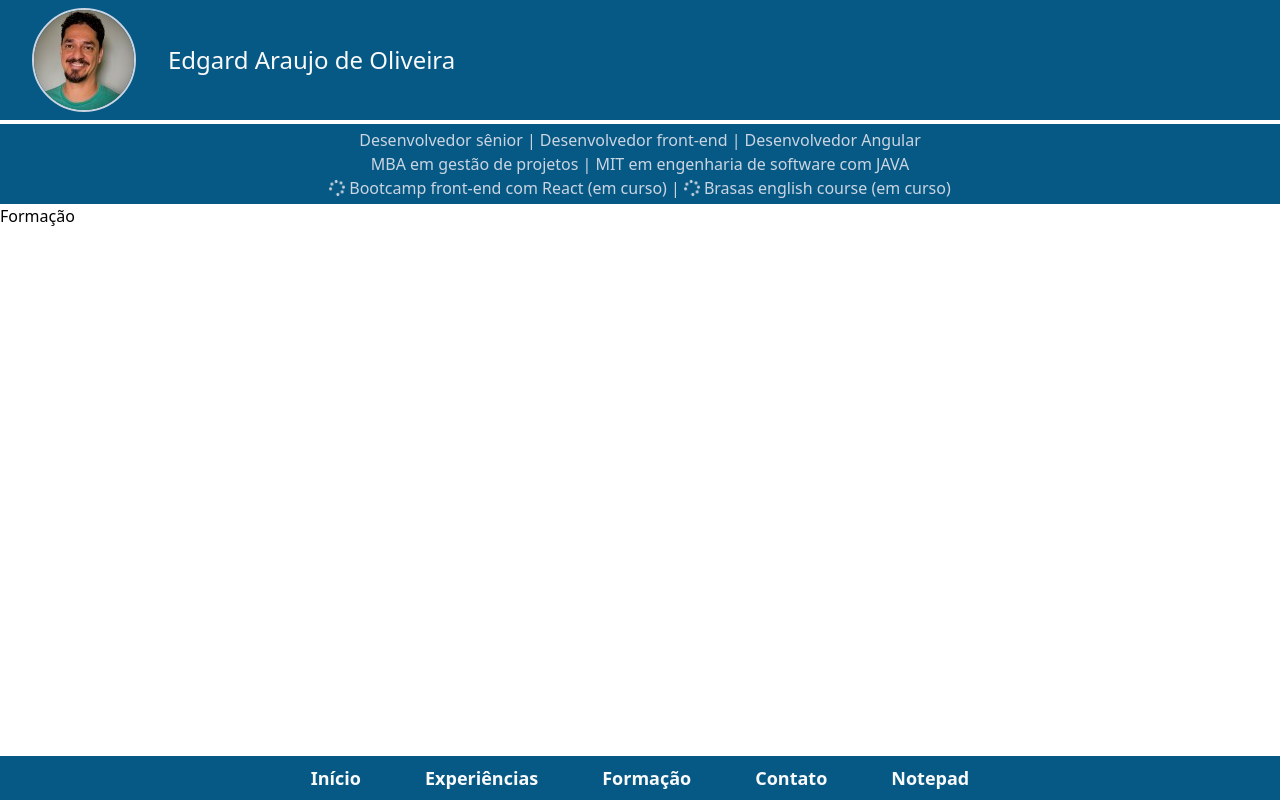
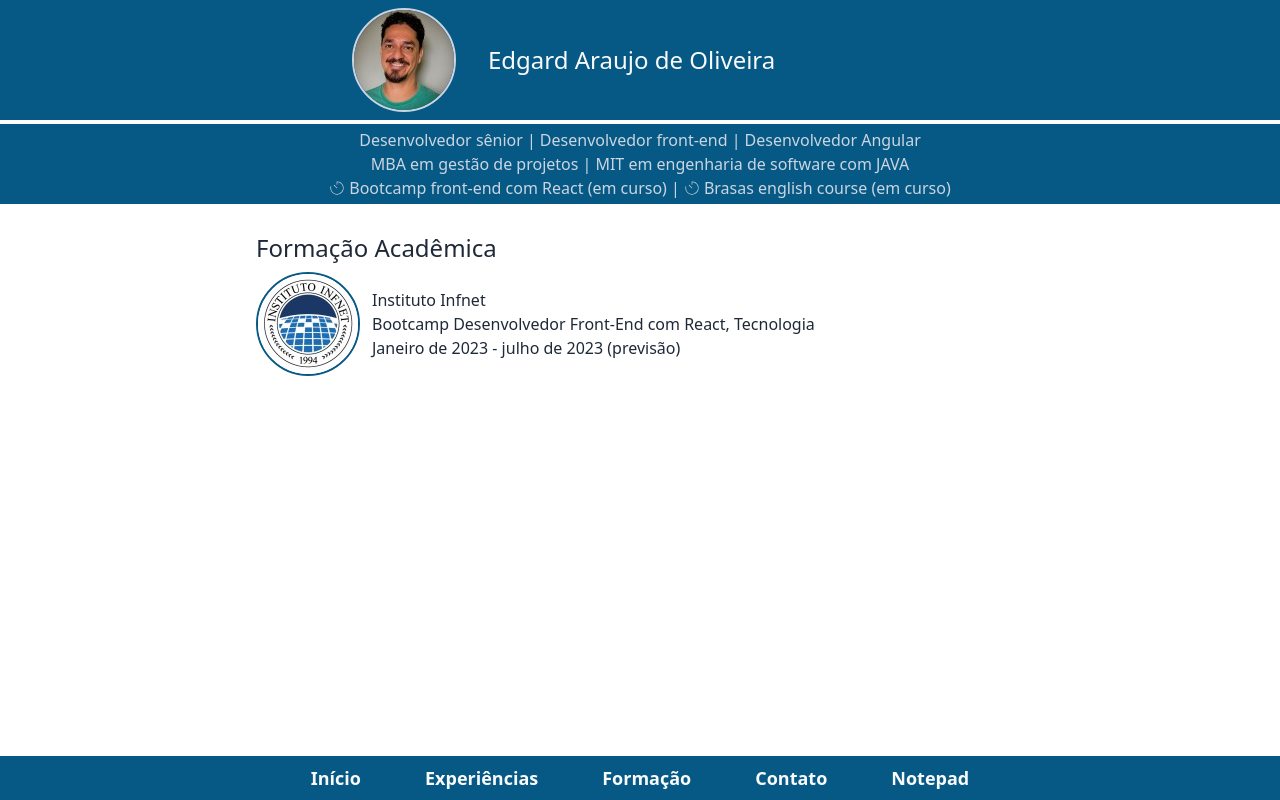
Before and after one commit to edgardinfnet/projeto-de-interfaces-com-react, a React (Vite) app: page /AcademicEducation in a window 1280 px wide. Built offline with nearby package versions, Linux system fonts and the light colour scheme.

Commit message:
Template Formação, ajuste navbar e EE

```diff
--- a/src/components/LogoFoto.tsx
+++ b/src/components/LogoFoto.tsx
@@ -1,8 +1,8 @@
 export function LogoFoto() {
   return (
-    <div className='pl-8 py-0 pr-0'>
+    <div className='pl-8 py-0 pr-0 lg:ml-80 '>
       <img
-        className='rounded-full border-solid border-2 border-slate-300'
+        className='rounded-full border-solid border-2 border-slate-300 hover:animate-spin'
         src='/src/assets/img/eu.jpg'
         alt='Foto Edgard Araujo'
       ></img>
--- a/src/components/NavBarFooter.tsx
+++ b/src/components/NavBarFooter.tsx
@@ -5,31 +5,31 @@ export function NavBarFooter() {
     <footer className='bg-sky-800 fixed bottom-0 p-2 w-full text-lg font-semibold text-center flex flex-row justify-center gap-16'>
       <Link
         to='/'
-        className='text-gray-50 cursor-pointer hover:text-cyan-200 hover:underline'
+        className='text-gray-50 cursor-pointer hover:text-cyan-200 hover:underline hover:animate-pulse'
       >
         Início
       </Link>
       <Link
         to='/ProExperience'
-        className='text-gray-50 cursor-pointer hover:text-cyan-200 hover:underline'
+        className='text-gray-50 cursor-pointer hover:text-cyan-200 hover:underline hover:animate-pulse'
       >
         Experiências
       </Link>
       <Link
         to='/AcademicEducation'
-        className='text-gray-50 cursor-pointer hover:text-cyan-200 hover:underline'
+        className='text-gray-50 cursor-pointer hover:text-cyan-200 hover:underline hover:animate-pulse'
       >
         Formação
       </Link>
       <Link
         to='/Contact'
-        className='text-gray-50 cursor-pointer hover:text-cyan-200 hover:underline'
+        className='text-gray-50 cursor-pointer hover:text-cyan-200 hover:underline hover:animate-pulse'
       >
         Contato
       </Link>
       <Link
         to='/Notepad'
-        className='text-gray-50 cursor-pointer hover:text-cyan-200 hover:underline'
+        className='text-gray-50 cursor-pointer hover:text-cyan-200 hover:underline hover:animate-pulse'
       >
         Notepad
       </Link>
--- a/src/components/TitulosAutor.tsx
+++ b/src/components/TitulosAutor.tsx
@@ -1,4 +1,4 @@
-import { FaSpinner } from 'react-icons/fa';
+import { CiTimer } from 'react-icons/ci';
 
 export function TitulosAutor() {
   return (
@@ -15,12 +15,12 @@ export function TitulosAutor() {
       </div>
 
       <div className='flex flex-row items-center justify-center gap-1'>
-        <span className='animate-spin'>
-          <FaSpinner></FaSpinner>
+        <span>
+          <CiTimer></CiTimer>
         </span>
         <span>Bootcamp front-end com React (em curso) | </span>
-        <span className='animate-spin'>
-          <FaSpinner></FaSpinner>
+        <span>
+          <CiTimer></CiTimer>
         </span>
         <span className=''>Brasas english course (em curso)</span>
       </div>
--- a/src/routes/AcademicEducationRoute.tsx
+++ b/src/routes/AcademicEducationRoute.tsx
@@ -1,3 +1,37 @@
 export function AcademicEducationRoute() {
-  return <div>Formação</div>;
+  return (
+    <div className='lg:w-[48rem] m-auto pt-7'>
+      <div className='text-gray-800'>
+        <h3 className='text-2xl pb-2'>Formação Acadêmica</h3>
+        <div className='flex flex-row items-center gap-3'>
+          <div className=''>
+            <a
+              href='https://www.infnet.edu.br/infnet/instituto/'
+              target='_blank'
+              className='cursor-pointer hover:text-cyan-600 hover:underline'
+            >
+              <img
+                className='rounded-full border-solid border-2 border-sky-800 hover:border-sky-400'
+                src='/src/assets/img/infnet.jpeg'
+                alt='Logo Infnet'
+              ></img>
+            </a>
+          </div>
+          <div>
+            <p>
+              <a
+                href='https://www.infnet.edu.br/infnet/instituto/'
+                target='_blank'
+                className='cursor-pointer hover:text-cyan-600 hover:underline'
+              >
+                Instituto Infnet
+              </a>
+            </p>
+            <p>Bootcamp Desenvolvedor Front-End com React, Tecnologia</p>
+            <p>Janeiro de 2023 - julho de 2023 (previsão)</p>
+          </div>
+        </div>
+      </div>
+    </div>
+  );
 }
```
